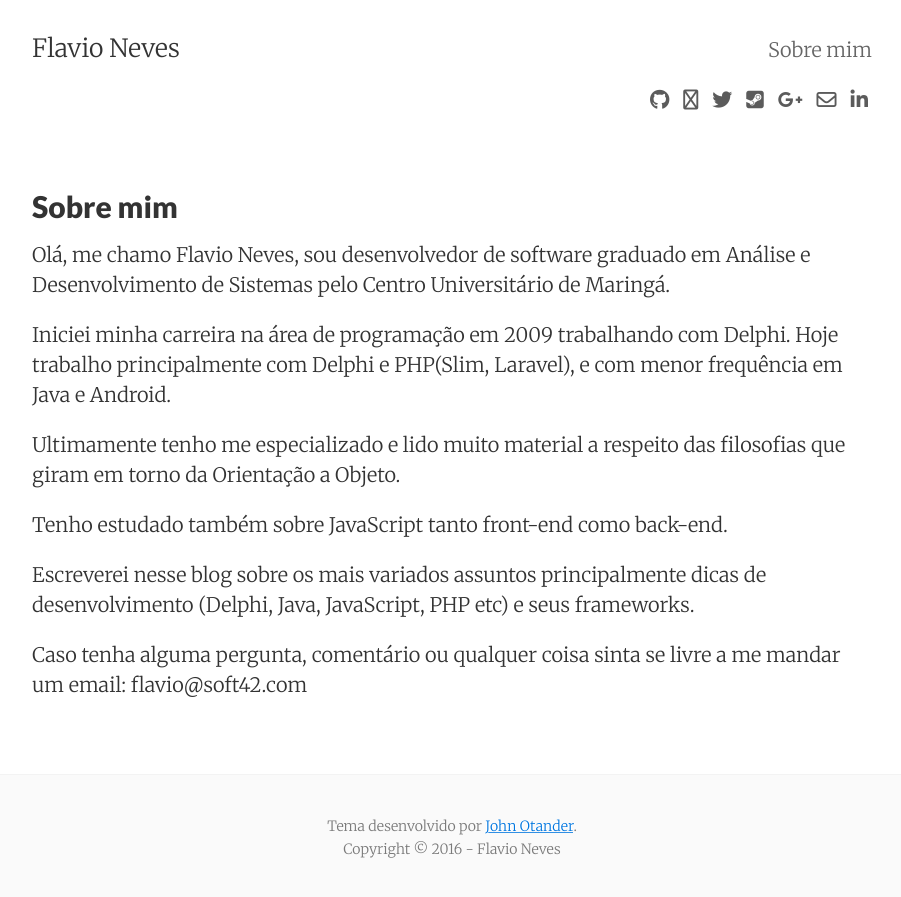
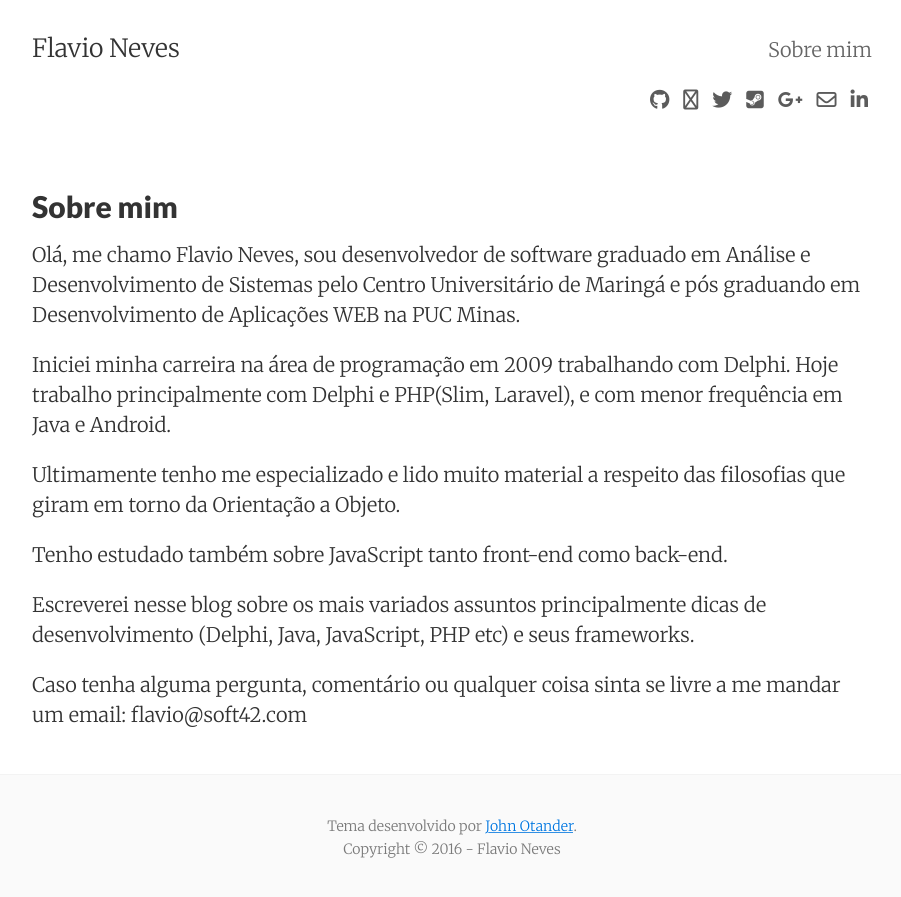
Before and after one commit to flaviox/flaviox.github.io, a Jekyll site: the page built from about.md, in a window 1280 px wide. Shown: the top 897 px of the page, without its empty margins (188-1089 px from the left). Built offline with Jekyll 4.4.1, drawn with Linux system fonts in a browser that asks for light colours; nearby versions of some CDN libraries.

Commit message:
Update about.md

```diff
--- a/about.md
+++ b/about.md
@@ -5,7 +5,7 @@ permalink: /about/
 tags: about
 ---
 
-Olá, me chamo Flavio Neves, sou desenvolvedor de software graduado em Análise e Desenvolvimento de Sistemas pelo Centro Universitário de Maringá.
+Olá, me chamo Flavio Neves, sou desenvolvedor de software graduado em Análise e Desenvolvimento de Sistemas pelo Centro Universitário de Maringá e pós graduando em Desenvolvimento de Aplicações WEB na PUC Minas.
 
 Iniciei minha carreira na área de programação em 2009 trabalhando com Delphi. Hoje trabalho principalmente com Delphi e PHP(Slim, Laravel), e com menor frequência em Java e Android.
 
```
